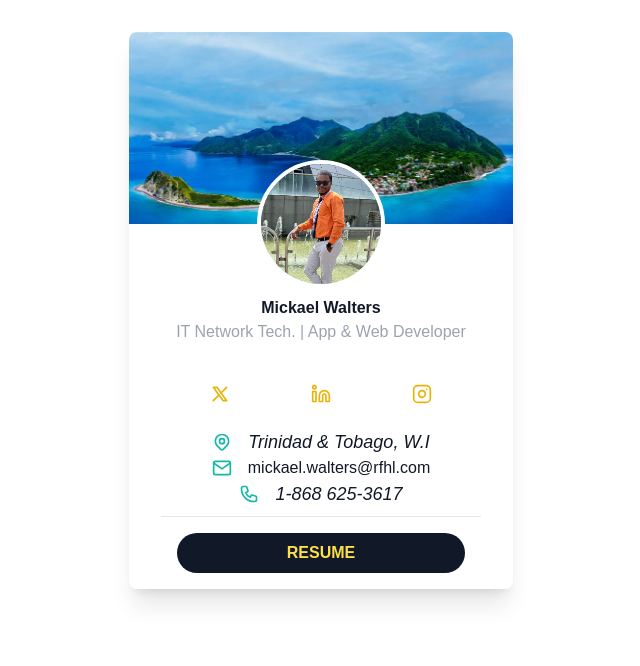
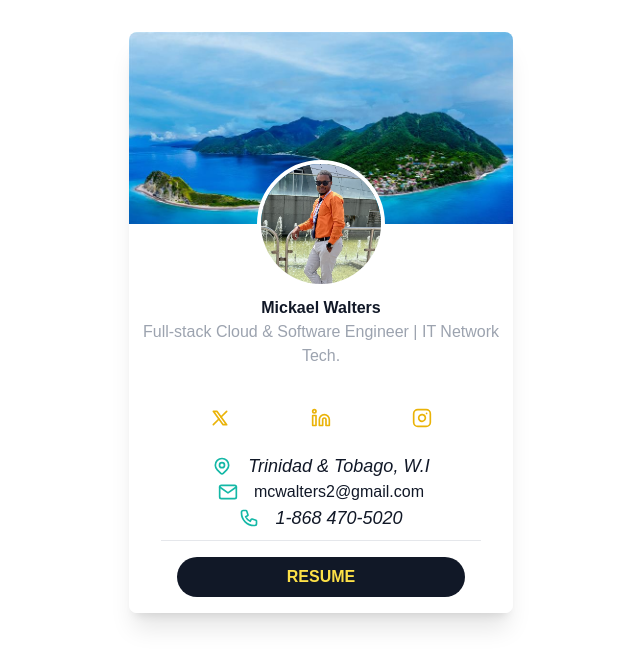
Before and after one commit to wellhrd/portfolio, a Next.js app: page /components/infocard in a window 1280 px wide. Shown: the top 666 px of the page, without its empty margins (319-959 px from the left). Built offline with nearby package versions, Linux system fonts and the light colour scheme.

Commit message:
Info card edit

```diff
--- a/app/components/infocard/page.tsx
+++ b/app/components/infocard/page.tsx
@@ -16,7 +16,7 @@ const Infocard = () => {
                 </div>
                 <div className="text-center mt-2">
                     <h2 className="font-semibold">Mickael Walters</h2>
-                    <p className="text-gray-400">IT Network Tech. | App & Web Developer</p>
+                    <p className="text-gray-400">Full-stack Cloud & Software Engineer | IT Network Tech.</p>
                 </div>
 
                 <Socials />
@@ -35,19 +35,19 @@ const Infocard = () => {
                             <path d="M4 4h16c1.1 0 2 .9 2 2v12c0 1.1-.9 2-2 2H4c-1.1 0-2-.9-2-2V6c0-1.1.9-2 2-2z" />
                             <polyline points="22,6 12,13 2,6" />
                         </svg>
-                        <a href = "mailto:mickael.walters@rfhl.com" > mickael.walters@rfhl.com </a>
+                        <a href = "mailto:mcwalters2@gmail.com" > mcwalters2@gmail.com </a>
                     </div>
 
                     <div className='flex gap-4 items-center justify-center'>
                         <svg className="h-5 w-5 text-teal-500" fill="none" viewBox="0 0 24 24" stroke="currentColor">
                             <path strokeLinecap="round" strokeLinejoin="round" strokeWidth="2" d="M3 5a2 2 0 012-2h3.28a1 1 0 01.948.684l1.498 4.493a1 1 0 01-.502 1.21l-2.257 1.13a11.042 11.042 0 005.516 5.516l1.13-2.257a1 1 0 011.21-.502l4.493 1.498a1 1 0 01.684.949V19a2 2 0 01-2 2h-1C9.716 21 3 14.284 3 6V5z" />
                         </svg>
-                        <span className='text-lg text-gray-900 italic'> 1-868 625-3617 </span>
+                        <span className='text-lg text-gray-900 italic'> 1-868 470-5020 </span>
                     </div>
 
                     <div className="p-4 border-t mx-8 mt-2">
-                        <Link href="https://www.dropbox.com/scl/fi/5qwm4ppqvjojxwhe9omci/M.-Walters_RESUME.pdf?rlkey=9omlrnxbkd8w4m0o11ndfadd1&e=1&dl=0" target='_blank'>
-                            <button className="w-full w-1/2 block mx-auto rounded-full bg-gray-900 hover:shadow-lg font-semibold text-yellow-300 px-6 py-2">
+                        <Link href="https://www.dropbox.com/scl/fi/1l9wga7691gn53ral5ebu/Resume-M.-Walters.docx?rlkey=c2jts3umu2l8ncuzcj2f9y6ct&st=8m1vb8at&dl=0" target='_blank'>
+                            <button className="w-full block mx-auto rounded-full bg-gray-900 hover:shadow-lg font-semibold text-yellow-300 px-6 py-2">
                                 RESUME
                             </button>
                         </Link>
```
